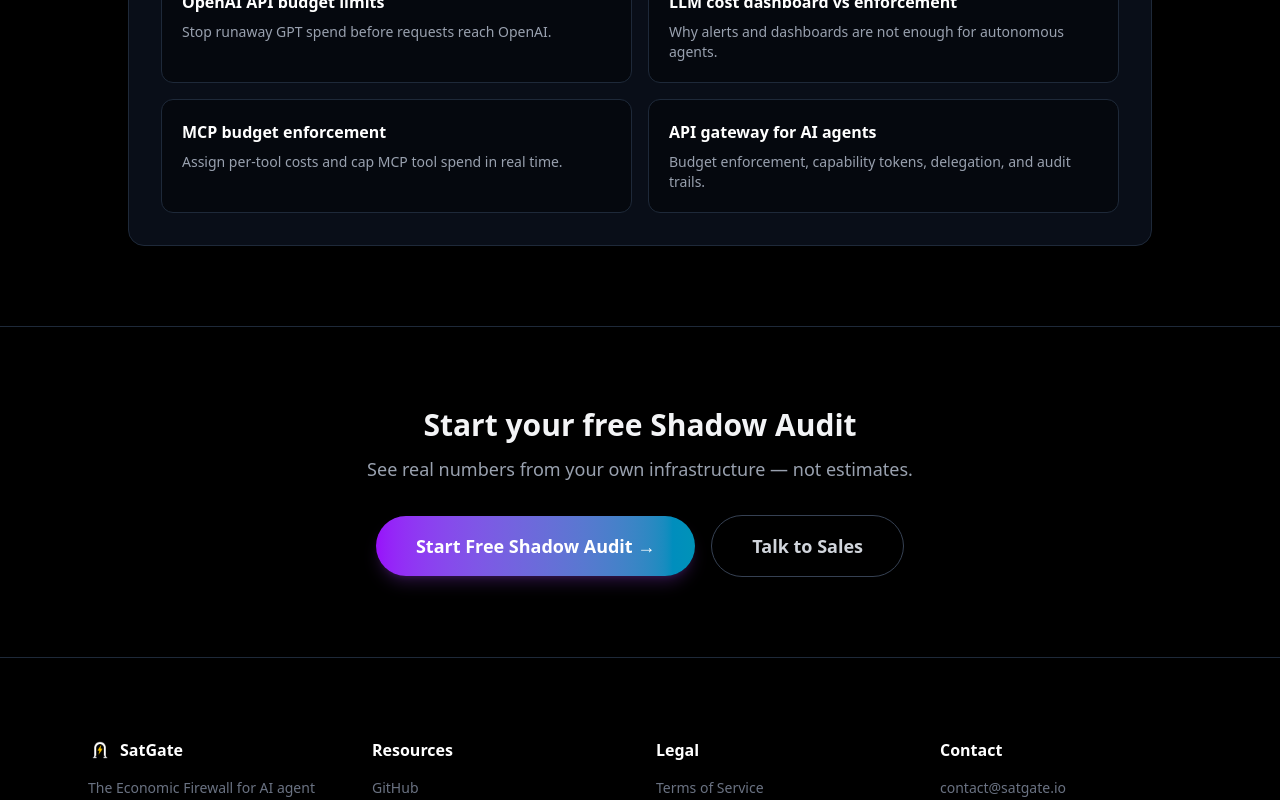
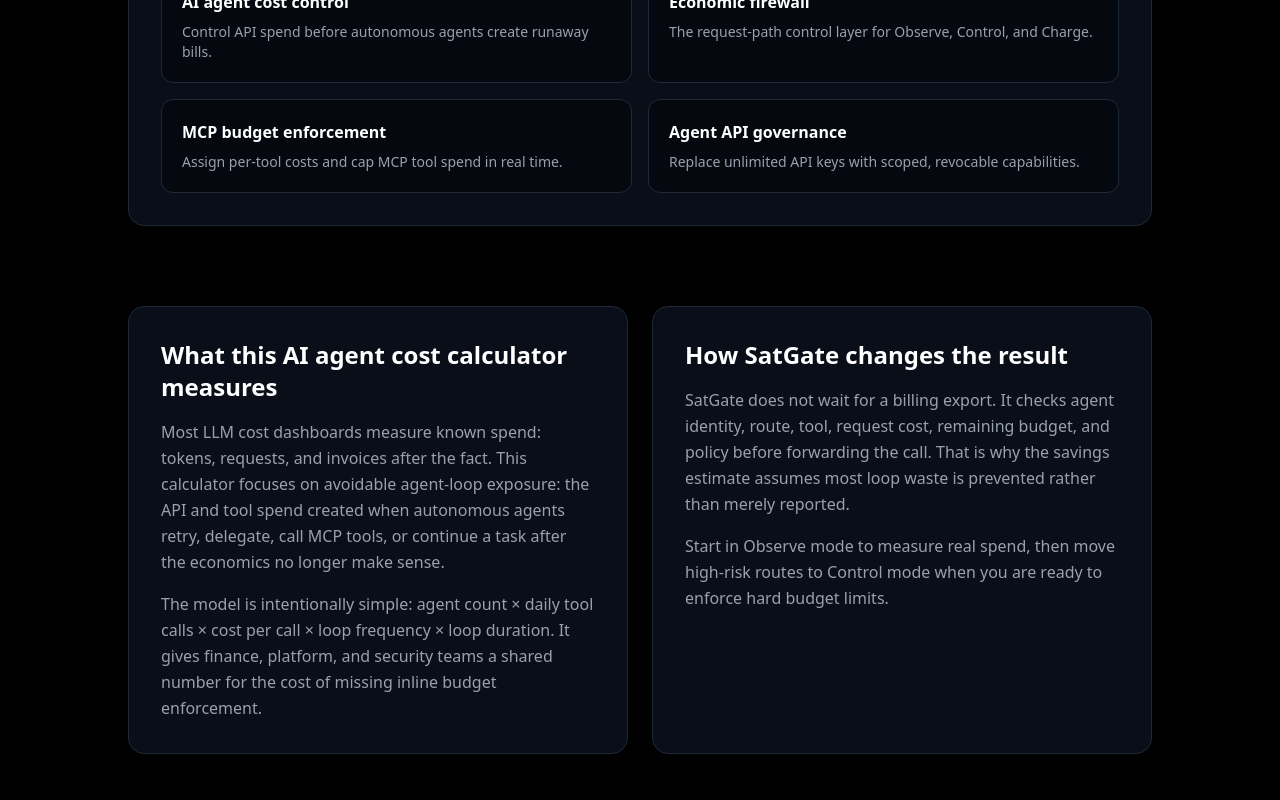
Before and after one commit to SatGate-io/satgate, a Next.js app in the folder satgate-landing/: page /roi-calculator in a window 1280 px wide. Shown: the part 1460-2260 px from the top of the page. Built offline with nearby package versions, Linux system fonts and the light colour scheme.

Commit message:
Improve ROI calculator SEO content

```diff
--- a/satgate-landing/app/roi-calculator/page.tsx
+++ b/satgate-landing/app/roi-calculator/page.tsx
@@ -69,8 +69,53 @@ export default function ROICalculatorPage() {
   const withSatgate = calc.monthlyToolSpend + (calc.monthlyLoopWaste * 0.02);
   const barMax = Math.max(withoutSatgate, 1);
 
+  const jsonLd = {
+    '@context': 'https://schema.org',
+    '@type': 'SoftwareApplication',
+    name: 'AI Agent ROI Calculator',
+    applicationCategory: 'BusinessApplication',
+    operatingSystem: 'Web',
+    url: 'https://satgate.io/roi-calculator',
+    description: 'Estimate ghost spend, runaway agent loop exposure, payback period, and ROI from request-path AI agent budget enforcement.',
+    publisher: { '@type': 'Organization', name: 'SatGate', url: 'https://satgate.io' },
+    offers: { '@type': 'Offer', price: '0', priceCurrency: 'USD' },
+  };
+
+  const faqJsonLd = {
+    '@context': 'https://schema.org',
+    '@type': 'FAQPage',
+    mainEntity: [
+      {
+        '@type': 'Question',
+        name: 'How do you calculate AI agent ghost spend?',
+        acceptedAnswer: {
+          '@type': 'Answer',
+          text: 'Ghost spend is estimated from active agents, tool calls per day, average cost per tool call, loop frequency, and the number of calls wasted before a loop is detected.',
+        },
+      },
+      {
+        '@type': 'Question',
+        name: 'Why do agent loops create API cost risk?',
+        acceptedAnswer: {
+          '@type': 'Answer',
+          text: 'Autonomous agents can retry, delegate, and call paid tools faster than humans can notice. Without inline budget enforcement, dashboards and alerts usually detect the cost after it has already happened.',
+        },
+      },
+      {
+        '@type': 'Question',
+        name: 'How does SatGate reduce runaway AI agent spend?',
+        acceptedAnswer: {
+          '@type': 'Answer',
+          text: 'SatGate enforces per-agent, per-tool, per-route, and per-request budget policy before upstream API calls execute, blocking or routing requests that exceed economic policy.',
+        },
+      },
+    ],
+  };
+
   return (
     <div className="min-h-screen bg-black text-gray-100 font-sans selection:bg-purple-500 selection:text-white">
+      <script type="application/ld+json" dangerouslySetInnerHTML={{ __html: JSON.stringify(jsonLd) }} />
+      <script type="application/ld+json" dangerouslySetInnerHTML={{ __html: JSON.stringify(faqJsonLd) }} />
       {/* Navigation */}
       <nav className="border-b border-gray-800 backdrop-blur-md fixed w-full z-50 bg-black/50">
         <div className="max-w-6xl mx-auto px-4 sm:px-6 h-16 flex items-center justify-between">
@@ -233,16 +278,40 @@ export default function ROICalculatorPage() {
           </div>
           <div className="grid grid-cols-1 md:grid-cols-2 gap-4">
             {[
-              { href: '/blog/how-to-add-budget-limits-to-openai-api-calls', title: 'OpenAI API budget limits', body: 'Stop runaway GPT spend before requests reach OpenAI.' },
-              { href: '/blog/llm-cost-management', title: 'LLM cost dashboard vs enforcement', body: 'Why alerts and dashboards are not enough for autonomous agents.' },
-              { href: '/blog/mcp-budget-enforcement-guide', title: 'MCP budget enforcement', body: 'Assign per-tool costs and cap MCP tool spend in real time.' },
-              { href: '/blog/api-gateway-for-ai-agents', title: 'API gateway for AI agents', body: 'Budget enforcement, capability tokens, delegation, and audit trails.' },
+              { href: '/ai-agent-cost-control', title: 'AI agent cost control', body: 'Control API spend before autonomous agents create runaway bills.' },
+              { href: '/economic-firewall', title: 'Economic firewall', body: 'The request-path control layer for Observe, Control, and Charge.' },
+              { href: '/mcp-governance', title: 'MCP budget enforcement', body: 'Assign per-tool costs and cap MCP tool spend in real time.' },
+              { href: '/agent-api-governance', title: 'Agent API governance', body: 'Replace unlimited API keys with scoped, revocable capabilities.' },
             ].map((item) => (
               <Link key={item.href} href={item.href} className="block rounded-xl border border-gray-800 bg-black/40 p-5 transition hover:border-cyan-500/40 hover:bg-cyan-950/20">
                 <h3 className="mb-2 font-bold text-white">{item.title}</h3>
                 <p className="text-sm text-gray-400">{item.body}</p>
               </Link>
             ))}
+          </div>
+        </div>
+      </section>
+
+      {/* SEO explainer */}
+      <section className="pb-20 px-6">
+        <div className="max-w-5xl mx-auto grid grid-cols-1 lg:grid-cols-2 gap-6">
+          <div className="rounded-2xl border border-gray-800 bg-gray-900/60 p-6 md:p-8">
+            <h2 className="text-2xl font-bold text-white mb-4">What this AI agent cost calculator measures</h2>
+            <p className="text-gray-400 leading-relaxed mb-4">
+              Most LLM cost dashboards measure known spend: tokens, requests, and invoices after the fact. This calculator focuses on avoidable agent-loop exposure: the API and tool spend created when autonomous agents retry, delegate, call MCP tools, or continue a task after the economics no longer make sense.
+            </p>
+            <p className="text-gray-400 leading-relaxed">
+              The model is intentionally simple: agent count × daily tool calls × cost per call × loop frequency × loop duration. It gives finance, platform, and security teams a shared number for the cost of missing inline budget enforcement.
+            </p>
+          </div>
+          <div className="rounded-2xl border border-gray-800 bg-gray-900/60 p-6 md:p-8">
+            <h2 className="text-2xl font-bold text-white mb-4">How SatGate changes the result</h2>
+            <p className="text-gray-400 leading-relaxed mb-4">
+              SatGate does not wait for a billing export. It checks agent identity, route, tool, request cost, remaining budget, and policy before forwarding the call. That is why the savings estimate assumes most loop waste is prevented rather than merely reported.
+            </p>
+            <p className="text-gray-400 leading-relaxed">
+              Start in Observe mode to measure real spend, then move high-risk routes to Control mode when you are ready to enforce hard budget limits.
+            </p>
           </div>
         </div>
       </section>
```
